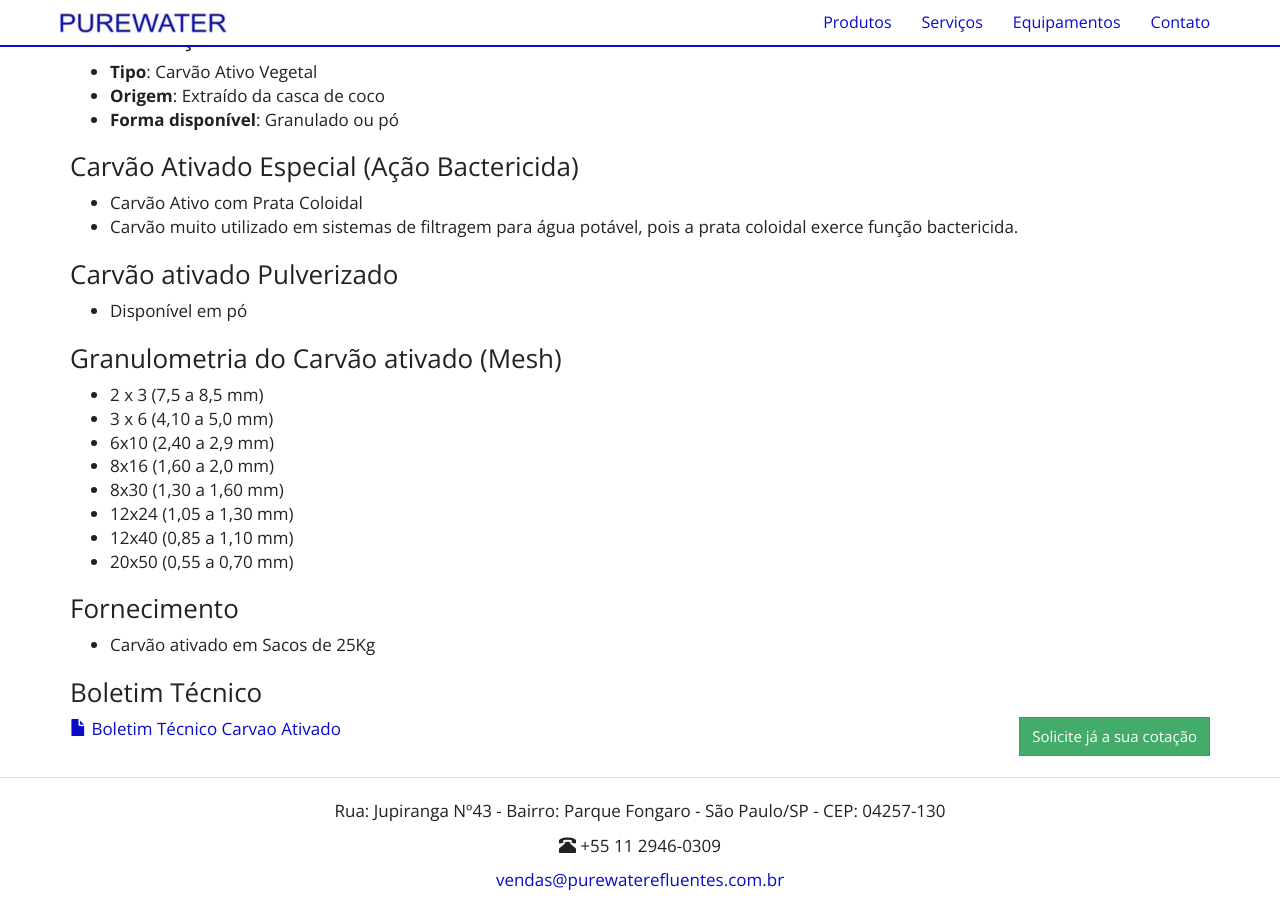
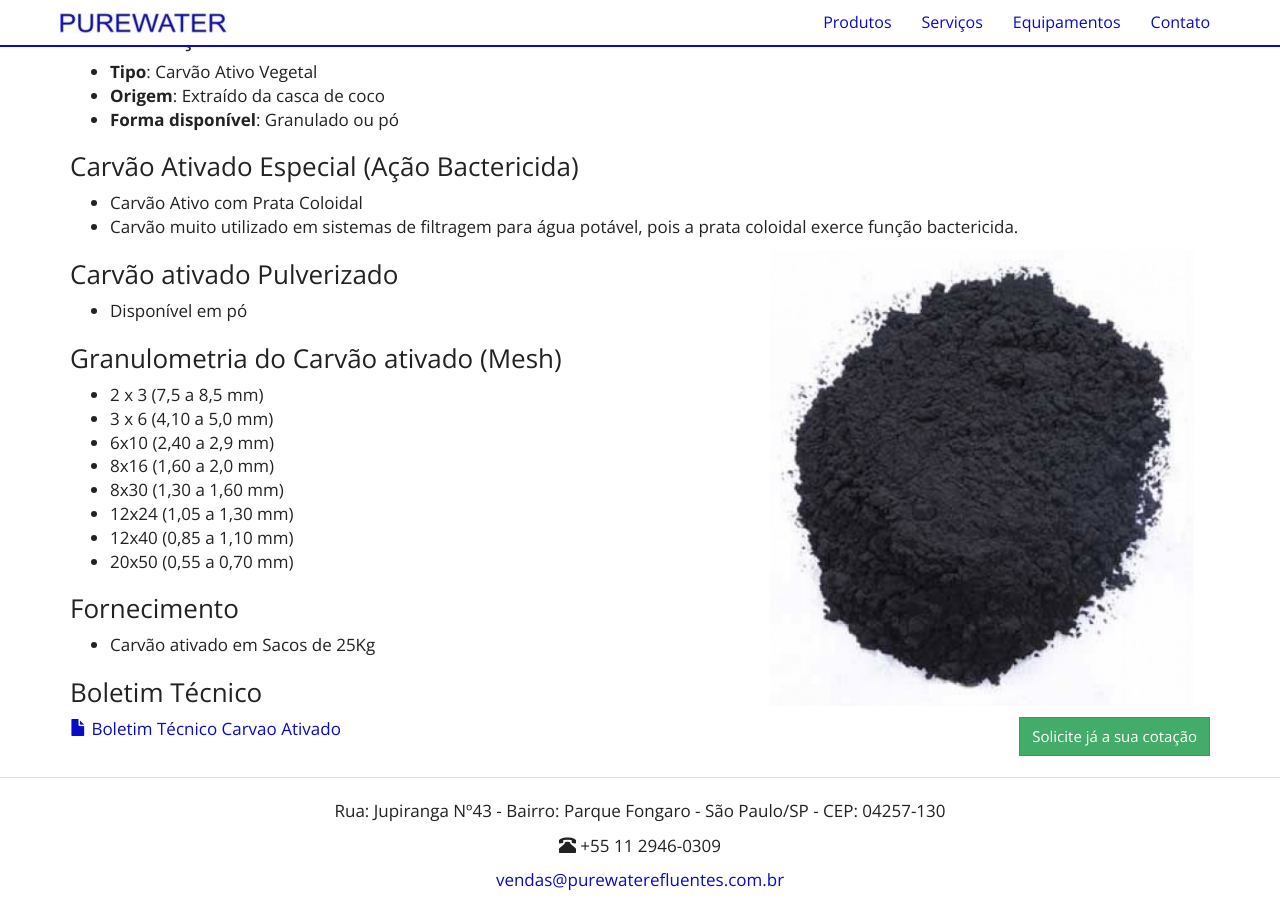
Before and after one commit to purewaterefluentes/purewaterefluentes.github.io, a Jekyll site: the page built from produtos/carvao-ativado.md, in a window 1280 px wide and 900 px high, scrolled down 687 px. Built offline with Jekyll 4.4.1, drawn with Linux system fonts in a browser that asks for light colours; nearby versions of some CDN libraries; library files that are not in the unit come from our copies.

Commit message:
Update carvao-ativado.md

```diff
--- a/produtos/carvao-ativado.md
+++ b/produtos/carvao-ativado.md
@@ -26,6 +26,8 @@
 - Carvão muito utilizado em sistemas de filtragem para água potável, pois a prata coloidal exerce função bactericida.
 
 
+<img class="img-responsive pull-right" style="max-width: 40%;" src="../../website/images/carvao ativado pulverizado.jpg" alt="Carvão Ativado Pulverizado">
+
 ### Carvão ativado Pulverizado
 - Disponível em pó
 
```
